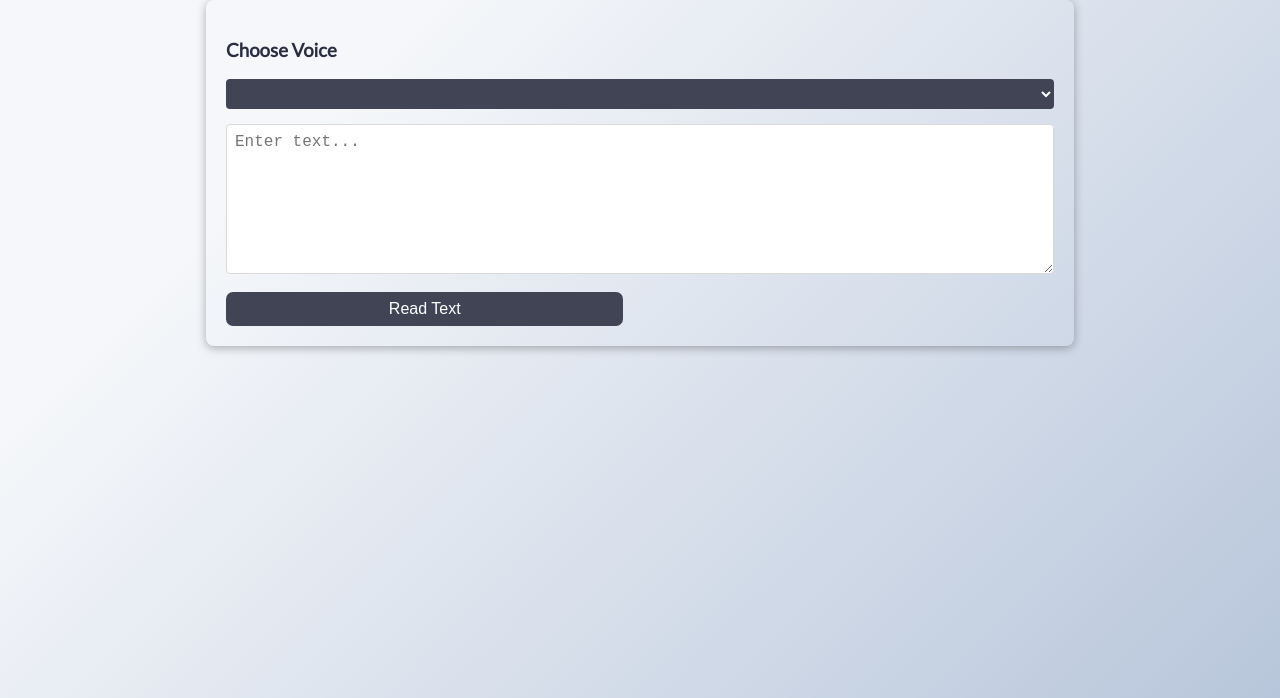
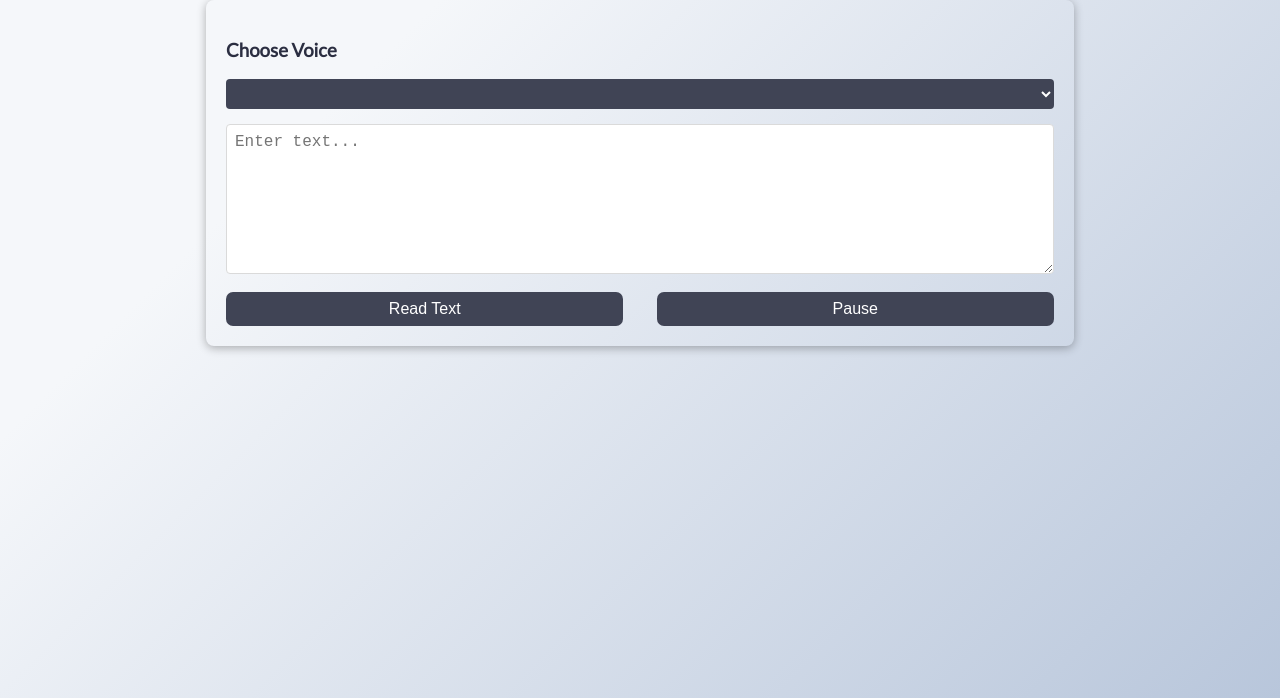
Before and after one commit to VENIVIDIGITl/javacsript-text-to-speech-app, a plain HTML site: page index.html in a window 1280 px wide. Shown: the part 102-800 px from the top of the page. Drawn offline with Linux system fonts and the light colour scheme.

Commit message:
add pause/resume toggle button element

```diff
--- a/index.html
+++ b/index.html
@@ -13,7 +13,10 @@
       <h3>Choose Voice</h3>
       <select name="" id="voices"></select>
       <textarea id="text" placeholder="Enter text..."></textarea>
-      <button class="btn" id="read">Read Text</button>
+      <div class="button-container">
+        <button class="btn" id="read">Read Text</button>
+        <button class="btn" id="pause-toggle">Pause</button>
+      </div>
     </div>
   </div>
 
```
